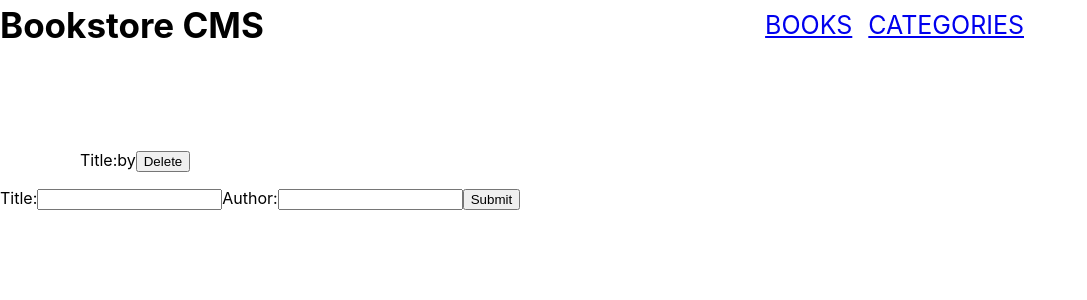
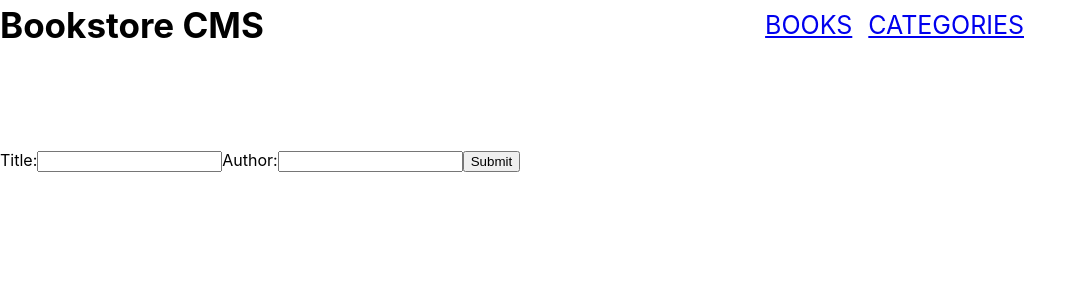
Before and after one commit to Draxeytina/Bookstore, a React (Create React App) app: page / in a window 1280 px wide. Shown: the top 300 px of the page, without its empty margins (0-1087 px from the left). Built offline with nearby package versions, Linux system fonts and the light colour scheme.

Commit message:
update book list

```diff
--- a/src/components/Books/Book.js
+++ b/src/components/Books/Book.js
@@ -1,13 +1,23 @@
-import React from 'react';
+// import React from 'react';
+
+// export default function Book(props) {
+//   // eslint-disable-next-line react/prop-types
+//   const { title, author } = props;
+//   return (
+//     <li>
+//       Title:
+//       {' '}
+//       {title}
+//       {' '}
+//       by
+//       {' '}
+//       {author}
+//       {' '}
+//       <button type="button">Delete</button>
+//     </li>
+//   );
+// }
 
 export default function Book() {
-  return (
-    <li>
-      Title:
-      {/* {props.title} */}
-      by
-      {/* {props.author} */}
-      <button type="button">Delete</button>
-    </li>
-  );
+  return null;
 }
```
